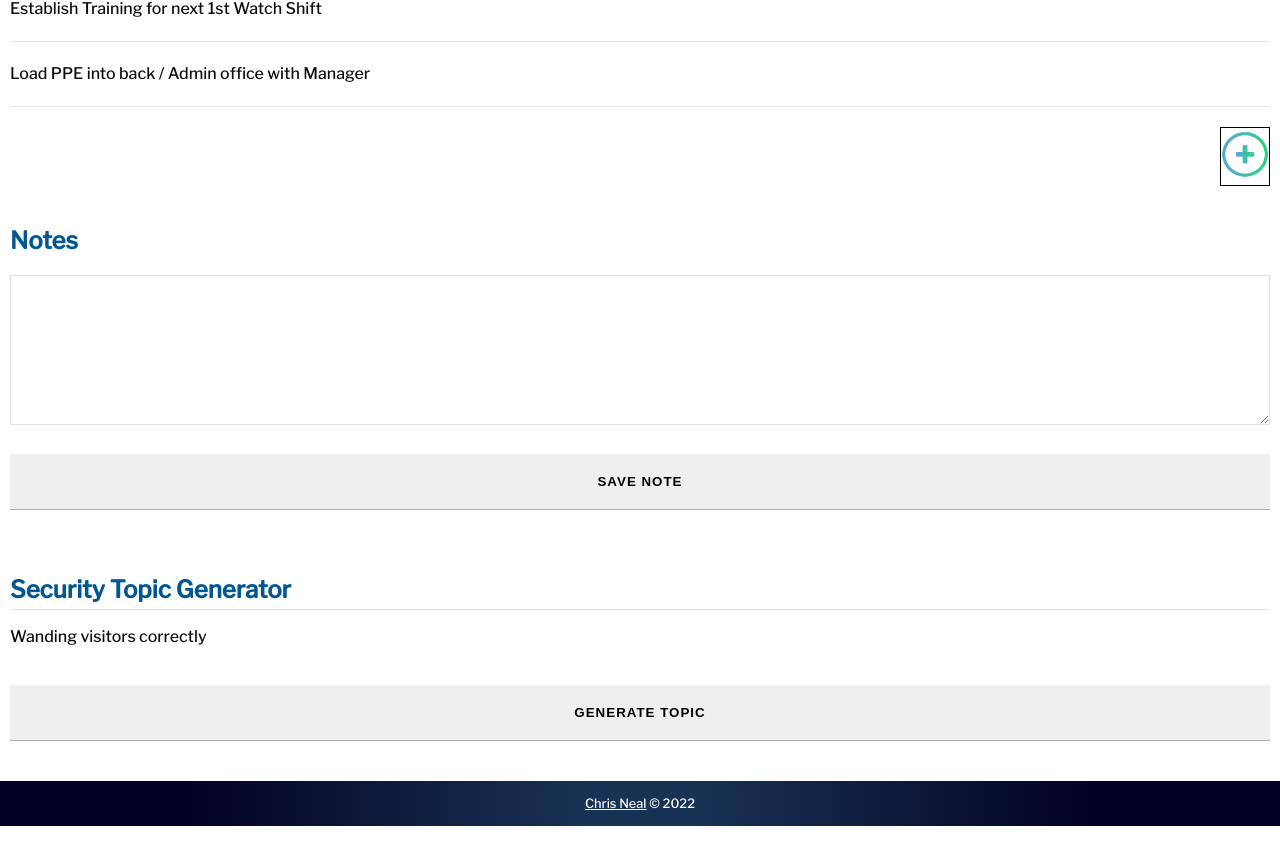
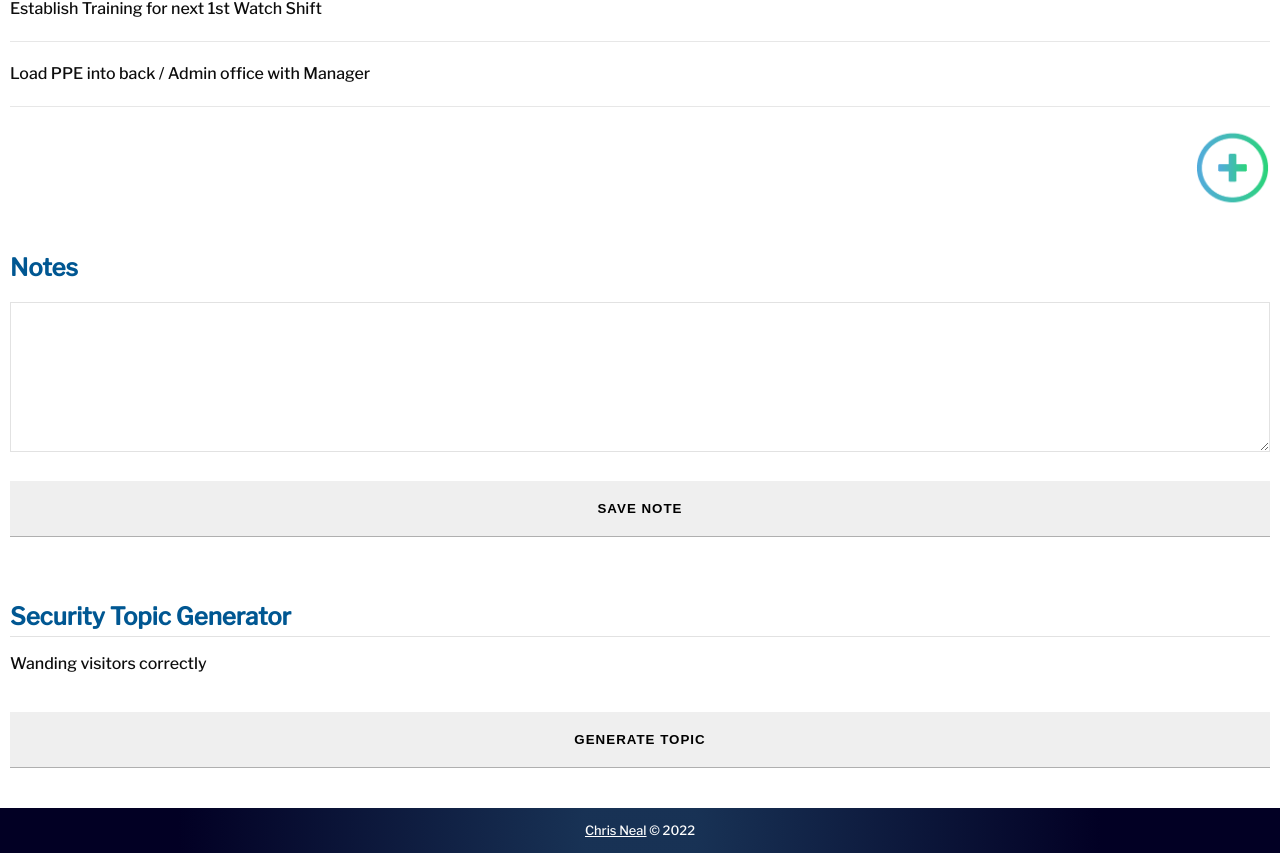
Before and after one commit to chrisvneal/security-soup, a React (Create React App) app: page / in a window 1280 px wide. Shown: the part 1637-2490 px from the top of the page. Before the commit the page ends 2463 px from the top, so only its background shows below. Built offline with nearby package versions, Linux system fonts and the light colour scheme.

Commit message:
Change width of button

```diff
--- a/src/sass/styles.scss
+++ b/src/sass/styles.scss
@@ -224,8 +224,8 @@ section > h2:first-child {
 
 .add-btn {
   margin-top: 20px;
-  border: 1px solid black;
-  width: 50px;
+  // border: 1px solid black;
+  width: 75px;
   position: relative;
   float: right;
 
```
